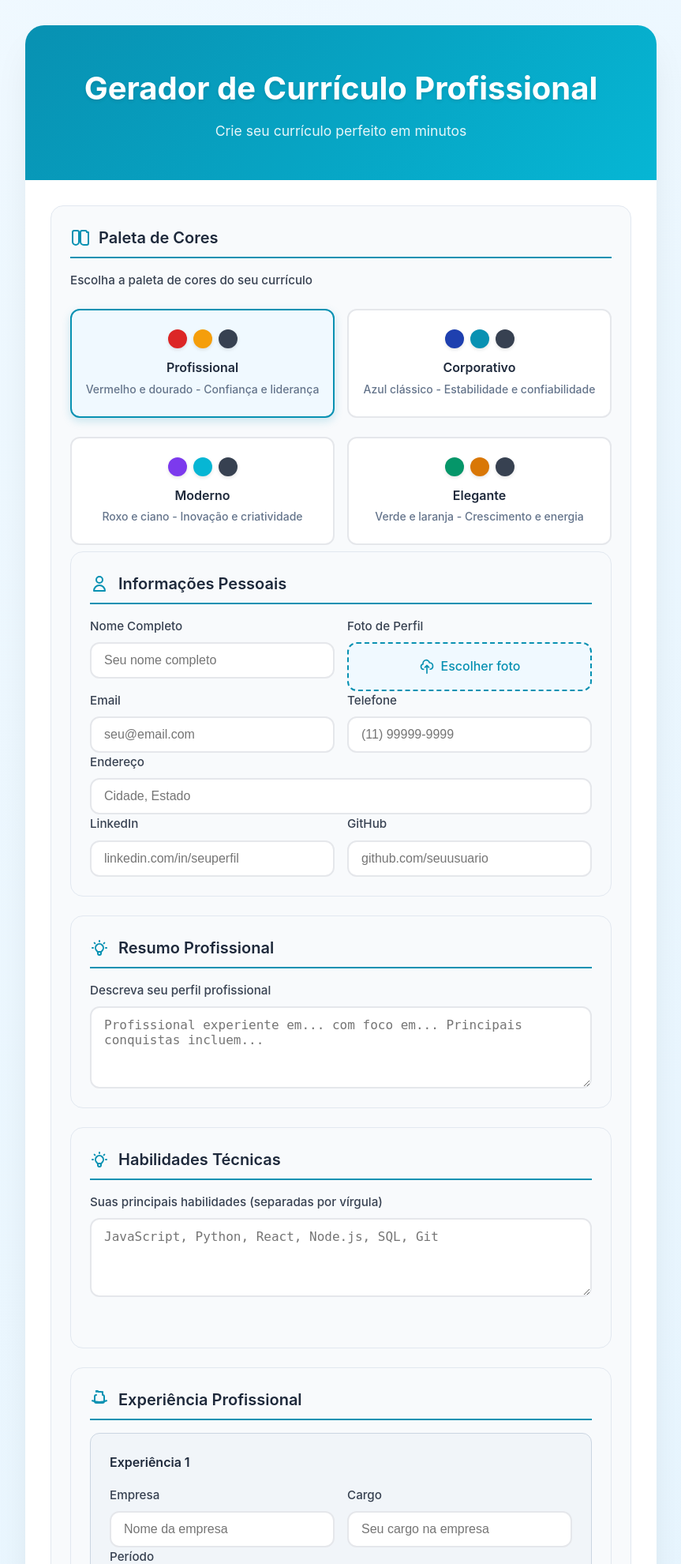
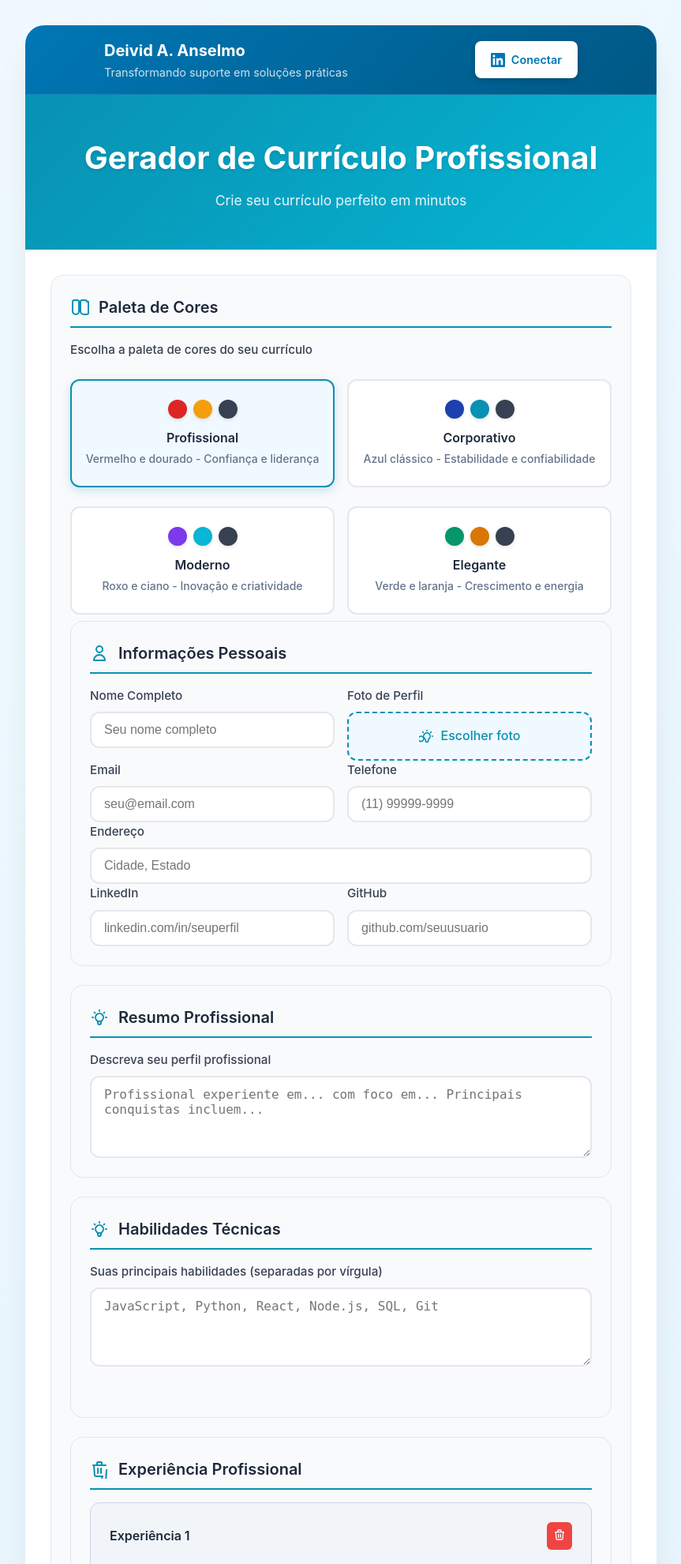
Before and after one commit to deividalvess46-web/curriculo_automato, a Flask app: page / in a window 1280 px wide. Shown: the top 1980 px of the page at 79% size, without its empty margins (208-1071 px from the left). Run offline with Flask 3, Linux system fonts and the light colour scheme.

Commit message:
Atualiza HTML com novas alterações

```diff
--- a/templates/form.html
+++ b/templates/form.html
@@ -302,6 +302,29 @@
 </head>
 <body>
   <div class="container">
+    <!-- LinkedIn section moved to top for better visibility -->
+    <div class="linkedin-section" style="background: linear-gradient(135deg, #0077b5 0%, #005885 100%); margin: 0; padding: 1rem 2rem; color: white; border-bottom: 1px solid rgba(255, 255, 255, 0.1);">
+      <div style="display: flex; align-items: center; justify-content: space-between; max-width: 600px; margin: 0 auto; gap: 1rem;">
+        <!-- Removed profile photo/icon, keeping only text -->
+        <div>
+          <h3 style="font-size: 1.25rem; font-weight: 700; margin: 0; color: white;">Deivid A. Anselmo</h3>
+          <p style="font-size: 0.9rem; opacity: 0.8; margin: 0;">Transformando suporte em soluções práticas</p>
+        </div>
+
+        <!-- Compact connect button -->
+        <a href="https://www.linkedin.com/in/deivid-alvess/"
+           target="_blank"
+           style="display: inline-flex; align-items: center; gap: 0.5rem; background: white; color: #0077b5; padding: 0.75rem 1.25rem; border-radius: 8px; text-decoration: none; font-weight: 600; font-size: 0.9rem; transition: all 0.3s ease; box-shadow: 0 2px 8px rgba(0, 0, 0, 0.2); white-space: nowrap;"
+           onmouseover="this.style.transform='translateY(-1px)'; this.style.boxShadow='0 4px 12px rgba(0, 0, 0, 0.3)'"
+           onmouseout="this.style.transform='translateY(0)'; this.style.boxShadow='0 2px 8px rgba(0, 0, 0, 0.2)'">
+          <svg width="18" height="18" viewBox="0 0 24 24" fill="currentColor">
+            <path d="M20.447 20.452h-3.554v-5.569c0-1.328-.027-3.037-1.852-3.037-1.853 0-2.136 1.445-2.136 2.939v5.667H9.351V9h3.414v1.561h.046c.477-.9 1.637-1.85 3.37-1.85 3.601 0 4.267 2.37 4.267 5.455v6.286zM5.337 7.433c-1.144 0-2.063-.926-2.063-2.065 0-1.138.92-2.063 2.063-2.063 1.14 0 2.064.925 2.064 2.063 0 1.139-.925 2.065-2.064 2.065zm1.782 13.019H3.555V9h3.564v11.452zM22.225 0H1.771C.792 0 0 .774 0 1.729v20.542C0 23.227.792 24 1.771 24h20.451C23.2 24 24 23.227 24 22.271V1.729C24 .774 23.2 0 22.222 0h.003z"/>
+          </svg>
+          Conectar
+        </a>
+      </div>
+    </div>
+
     <div class="header">
       <h1>Gerador de Currículo Profissional</h1>
       <p>Crie seu currículo perfeito em minutos</p>
@@ -397,7 +420,7 @@
                 <input type="file" id="foto" name="foto" accept="image/*" class="file-input">
                 <div class="file-input-display">
                   <svg width="20" height="20" fill="none" stroke="currentColor" viewBox="0 0 24 24">
-                    <path stroke-linecap="round" stroke-linejoin="round" stroke-width="2" d="M7 16a4 4 0 01-.88-7.903A5 5 0 1115.9 6L16 6a5 5 0 011 9.9M15 13l-3-3m0 0l-3 3m3-3v12"></path>
+                    <path stroke-linecap="round" stroke-linejoin="round" stroke-width="2" d="M7 16a4 4 0 11-8 0 4 4 0 018 0zM12 3v1m6.364 1.636l-.707.707M21 12h-1M4 12H3m3.343-5.657l-.707-.707m2.828 9.9a5 5 0 117.072 0l-.548.547A3.374 3.374 0 0014 18.469V19a2 2 0 01-4 0v-.531c0-.895-.356-1.754-.988-2.386l-.548-.547z"></path>
                   </svg>
                   Escolher foto
                 </div>
@@ -470,14 +493,21 @@
         <div class="form-section">
           <div class="section-title">
             <svg class="section-icon" fill="none" stroke="currentColor" viewBox="0 0 24 24">
-              <path stroke-linecap="round" stroke-linejoin="round" stroke-width="2" d="M21 13.255A23.931 23.931 0 0112 15c-3.183 0-6.22-.62-9-1.745M16 6V4a2 2 0 00-2-2h-4a2 2 0 00-2-2v2m8 0V6a2 2 0 012 2v6a2 2 0 01-2 2H8a2 2 0 01-2-2V8a2 2 0 012-2V6"></path>
+              <path stroke-linecap="round" stroke-linejoin="round" stroke-width="2" d="M21 13l-.867 12.142A2 2 0 0116.138 21H7.862a2 2 0 01-1.995-1.858L5 7m5 4v6m4-6v6m1-10V4a1 1 0 00-1-1h-4a1 1 0 00-1 1v3M4 7h16"></path>
             </svg>
             Experiência Profissional
           </div>
 
           <div id="experienciasContainer">
             <div class="experiencia-item" style="background: #f1f5f9; padding: 1.5rem; border-radius: 12px; margin-bottom: 1rem; border: 1px solid #cbd5e1;">
-              <h4 style="color: #1e293b; margin-bottom: 1rem; font-weight: 600;">Experiência 1</h4>
+              <div style="display: flex; justify-content: space-between; align-items: center; margin-bottom: 1rem;">
+                <h4 style="color: #1e293b; font-weight: 600;">Experiência 1</h4>
+                <button type="button" class="remove-experience" style="background: #ef4444; color: white; border: none; padding: 0.5rem; border-radius: 6px; cursor: pointer; font-size: 0.875rem;">
+                  <svg width="16" height="16" fill="none" stroke="currentColor" viewBox="0 0 24 24">
+                    <path stroke-linecap="round" stroke-linejoin="round" stroke-width="2" d="M19 7l-.867 12.142A2 2 0 0116.138 21H7.862a2 2 0 01-1.995-1.858L5 7m5 4v6m4-6v6m1-10V4a1 1 0 00-1-1h-4a1 1 0 00-1 1v3M4 7h16"></path>
+                  </svg>
+                </button>
+              </div>
 
               <div class="form-grid">
                 <div class="form-group">
@@ -508,7 +538,14 @@
             </div>
 
             <div class="experiencia-item" style="background: #f1f5f9; padding: 1.5rem; border-radius: 12px; margin-bottom: 1rem; border: 1px solid #cbd5e1;">
-              <h4 style="color: #1e293b; margin-bottom: 1rem; font-weight: 600;">Experiência 2 (Opcional)</h4>
+              <div style="display: flex; justify-content: space-between; align-items: center; margin-bottom: 1rem;">
+                <h4 style="color: #1e293b; font-weight: 600;">Experiência 2 (Opcional)</h4>
+                <button type="button" class="remove-experience" style="background: #ef4444; color: white; border: none; padding: 0.5rem; border-radius: 6px; cursor: pointer; font-size: 0.875rem;">
+                  <svg width="16" height="16" fill="none" stroke="currentColor" viewBox="0 0 24 24">
+                    <path stroke-linecap="round" stroke-linejoin="round" stroke-width="2" d="M19 7l-.867 12.142A2 2 0 0116.138 21H7.862a2 2 0 01-1.995-1.858L5 7m5 4v6m4-6v6m1-10V4a1 1 0 00-1-1h-4a1 1 0 00-1 1v3M4 7h16"></path>
+                  </svg>
+                </button>
+              </div>
 
               <div class="form-grid">
                 <div class="form-group">
@@ -539,7 +576,14 @@
             </div>
 
             <div class="experiencia-item" style="background: #f1f5f9; padding: 1.5rem; border-radius: 12px; margin-bottom: 1rem; border: 1px solid #cbd5e1;">
-              <h4 style="color: #1e293b; margin-bottom: 1rem; font-weight: 600;">Experiência 3 (Opcional)</h4>
+              <div style="display: flex; justify-content: space-between; align-items: center; margin-bottom: 1rem;">
+                <h4 style="color: #1e293b; font-weight: 600;">Experiência 3 (Opcional)</h4>
+                <button type="button" class="remove-experience" style="background: #ef4444; color: white; border: none; padding: 0.5rem; border-radius: 6px; cursor: pointer; font-size: 0.875rem;">
+                  <svg width="16" height="16" fill="none" stroke="currentColor" viewBox="0 0 24 24">
+                    <path stroke-linecap="round" stroke-linejoin="round" stroke-width="2" d="M19 7l-.867 12.142A2 2 0 0116.138 21H7.862a2 2 0 01-1.995-1.858L5 7m5 4v6m4-6v6m1-10V4a1 1 0 00-1-1h-4a1 1 0 00-1 1v3M4 7h16"></path>
+                  </svg>
+                </button>
+              </div>
 
               <div class="form-grid">
                 <div class="form-group">
@@ -583,7 +627,7 @@
           <div class="section-title">
             <svg class="section-icon" fill="none" stroke="currentColor" viewBox="0 0 24 24">
               <path stroke-linecap="round" stroke-linejoin="round" stroke-width="2" d="M12 14l9-5-9-5-9 5 9 5z"></path>
-              <path stroke-linecap="round" stroke-linejoin="round" stroke-width="2" d="M12 14l6.16-3.422a12.083 12.083 0 01.665-6.479A11.952 11.952 0 0012 20.055a11.952 11.952 0 00-6.824-2.998 12.078 12.078 0 01.665-6.479L12 14z"></path>
+              <path stroke-linecap="round" stroke-linejoin="round" stroke-width="2" d="M7.835 4.697a3.42 3.42 0 001.946-.806 3.42 3.42 0 014.438 0 3.42 3.42 0 001.946.806 3.42 3.42 0 013.138 3.138 3.42 3.42 0 00.806 1.946 3.42 3.42 0 010 4.438 3.42 3.42 0 00-.806 1.946 3.42 3.42 0 01-3.138 3.138 3.42 3.42 0 00-.806-.806 3.42 3.42 0 010-4.438 3.42 3.42 0 00.806-1.946 3.42 3.42 0 013.138-3.138z"></path>
             </svg>
             Formação Acadêmica
           </div>
@@ -620,7 +664,7 @@
         <div class="form-section">
           <div class="section-title">
             <svg class="section-icon" fill="none" stroke="currentColor" viewBox="0 0 24 24">
-              <path stroke-linecap="round" stroke-linejoin="round" stroke-width="2" d="M19 11H5m14 0a2 2 0 012 2v6a2 2 0 01-2 2H5a2 2 0 01-2-2v-6a2 2 0 012-2m14 0V9a2 2 0 00-2-2M5 11V9a2 2 0 012-2m0 0V5a2 2 0 012-2h6a2 2 0 012 2v2M7 7h10"></path>
+              <path stroke-linecap="round" stroke-linejoin="round" stroke-width="2" d="M19 11H5m14 0a2 2 0 012 2v6a2 2 0 01-2 2H5a2 2 0 01-2-2v-6a2 2 0 010-2 2m2 8H7a2 2 0 01-2-2M5 11V9a2 2 0 012-2m0 0V5a2 2 0 012-2h6a2 2 0 012 2v2M7 7h10"></path>
             </svg>
             Projetos Relevantes
           </div>
@@ -633,7 +677,7 @@
 
         <button type="submit" class="submit-btn">
           <svg width="20" height="20" fill="none" stroke="currentColor" viewBox="0 0 24 24">
-            <path stroke-linecap="round" stroke-linejoin="round" stroke-width="2" d="M12 10v6m0 0l-3-3m3 3l3-3m2 8H7a2 2 0 01-2-2V5a2 2 0 012-2h5.586a1 1 0 01.707.293l5.414 5.414a1 1 0 01.293.707V19a2 2 0 01-2 2z"></path>
+            <path stroke-linecap="round" stroke-linejoin="round" stroke-width="2" d="M12 10v6m0 0l-3-3m3 3l3-3m2 8H7a2 2 0 01-2-2v-2a2 2 0 012-2h5.586a1 1 0 01.707.293l5.414 5.414a1 1 0 01.293.707V19a2 2 0 01-2 2z"></path>
           </svg>
           Gerar Currículo PDF
         </button>
```
